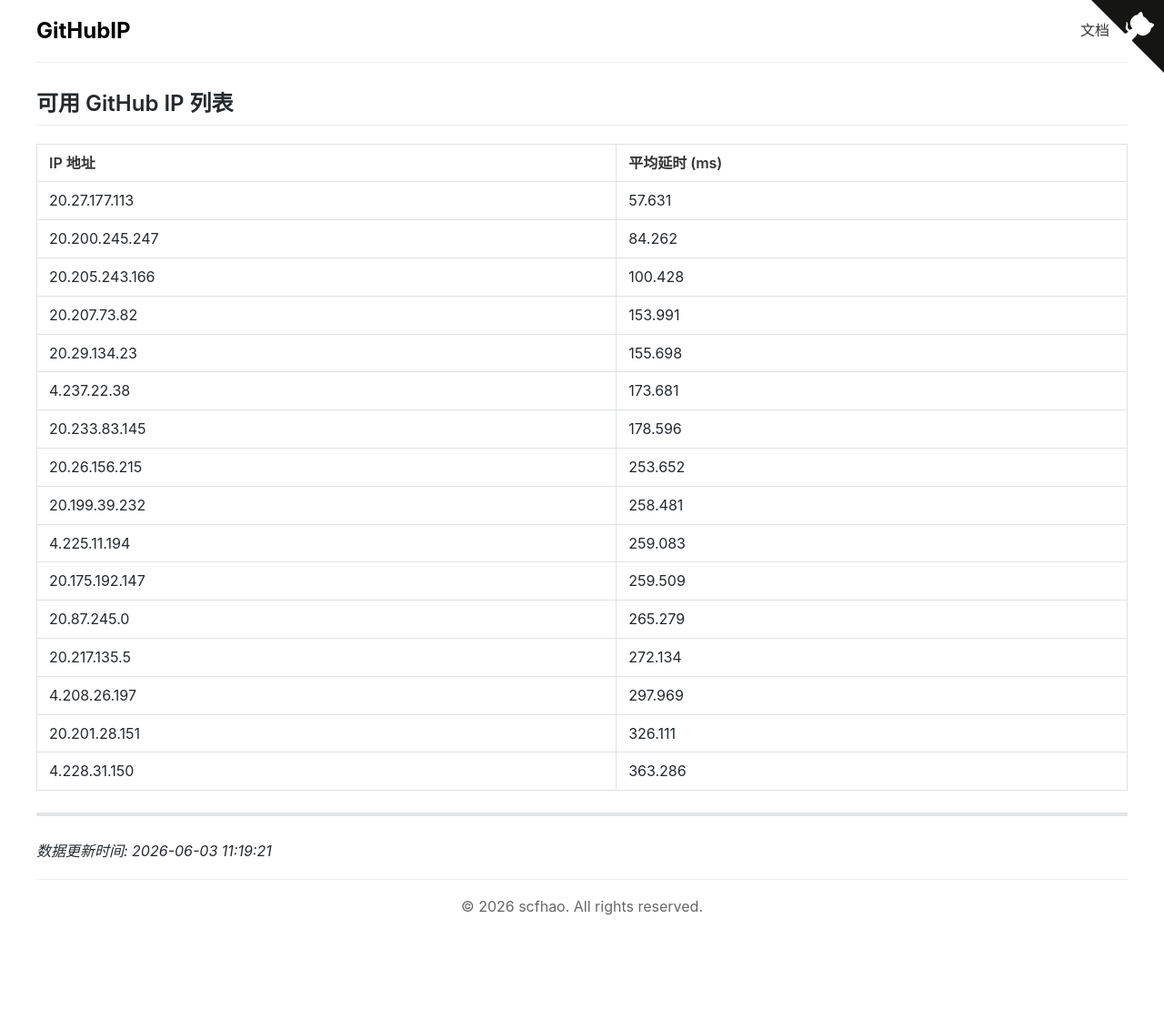
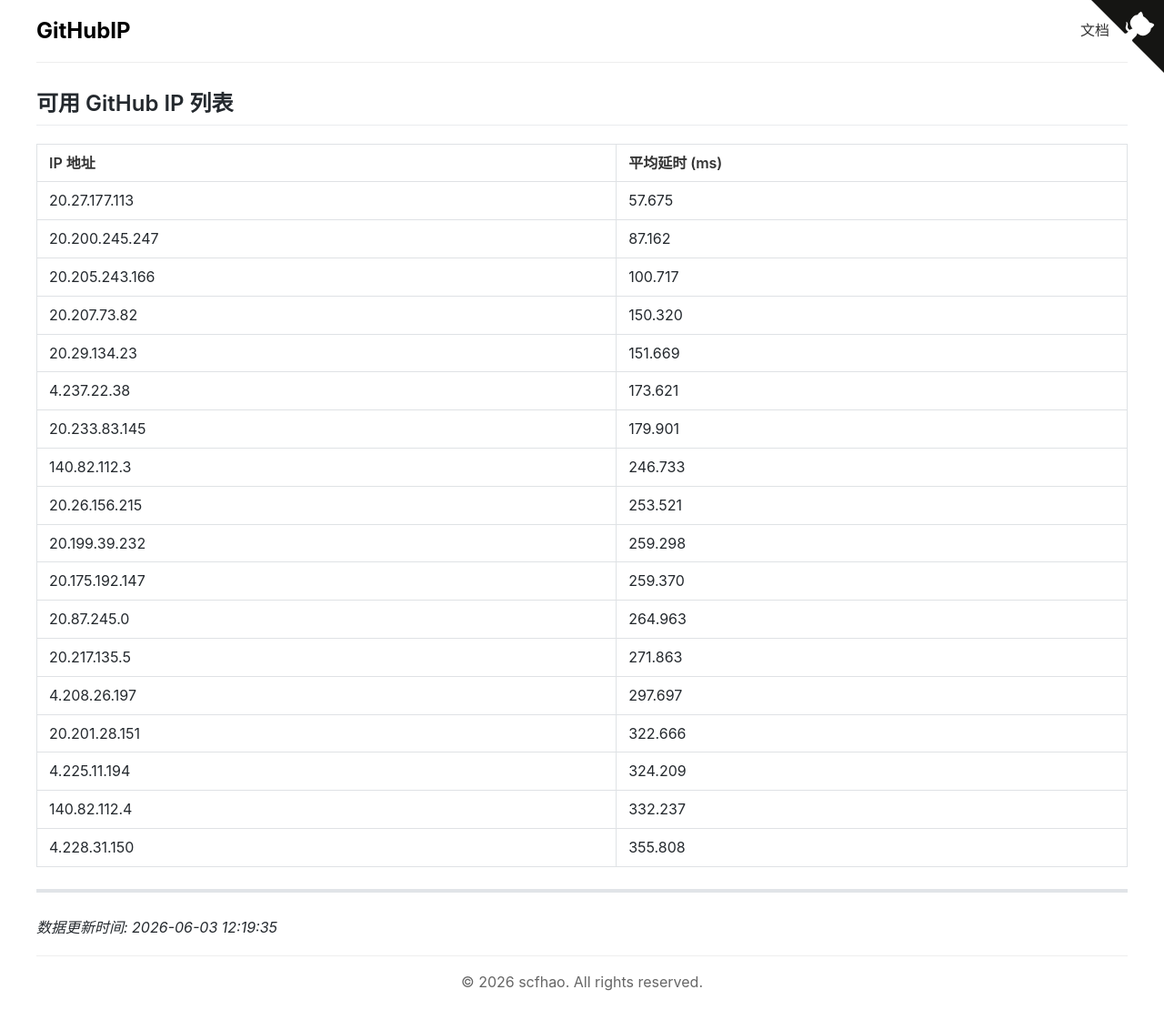
Before and after one commit to scfhao/GitHubIP, a Jekyll site: the page built from index.md, in a window 1280 px wide. Shown: the whole page at 91% size. Built offline with Jekyll 4.4.1, drawn with Linux system fonts in a browser that asks for light colours; before the commit the page ends 1026 px from its top, so only the background shows below that.

Commit message:
自动脚本执行 - 2026-06-03 12:19:35

```diff
--- a/index.md
+++ b/index.md
@@ -1,30 +1,32 @@
 ---
 layout: home
 title: GitHub IP 列表
-date: 2026-06-03 11:19:21
+date: 2026-06-03 12:19:35
 ---
 
 ## 可用 GitHub IP 列表
 
 | IP 地址 | 平均延时 (ms) |
 |---------|--------------|
-| 20.27.177.113 | 57.631 |
-| 20.200.245.247 | 84.262 |
-| 20.205.243.166 | 100.428 |
-| 20.207.73.82 | 153.991 |
-| 20.29.134.23 | 155.698 |
-| 4.237.22.38 | 173.681 |
-| 20.233.83.145 | 178.596 |
-| 20.26.156.215 | 253.652 |
-| 20.199.39.232 | 258.481 |
-| 4.225.11.194 | 259.083 |
-| 20.175.192.147 | 259.509 |
-| 20.87.245.0 | 265.279 |
-| 20.217.135.5 | 272.134 |
-| 4.208.26.197 | 297.969 |
-| 20.201.28.151 | 326.111 |
-| 4.228.31.150 | 363.286 |
+| 20.27.177.113 | 57.675 |
+| 20.200.245.247 | 87.162 |
+| 20.205.243.166 | 100.717 |
+| 20.207.73.82 | 150.320 |
+| 20.29.134.23 | 151.669 |
+| 4.237.22.38 | 173.621 |
+| 20.233.83.145 | 179.901 |
+| 140.82.112.3 | 246.733 |
+| 20.26.156.215 | 253.521 |
+| 20.199.39.232 | 259.298 |
+| 20.175.192.147 | 259.370 |
+| 20.87.245.0 | 264.963 |
+| 20.217.135.5 | 271.863 |
+| 4.208.26.197 | 297.697 |
+| 20.201.28.151 | 322.666 |
+| 4.225.11.194 | 324.209 |
+| 140.82.112.4 | 332.237 |
+| 4.228.31.150 | 355.808 |
 
 ---
 
-*数据更新时间: 2026-06-03 11:19:21*
+*数据更新时间: 2026-06-03 12:19:35*
```
